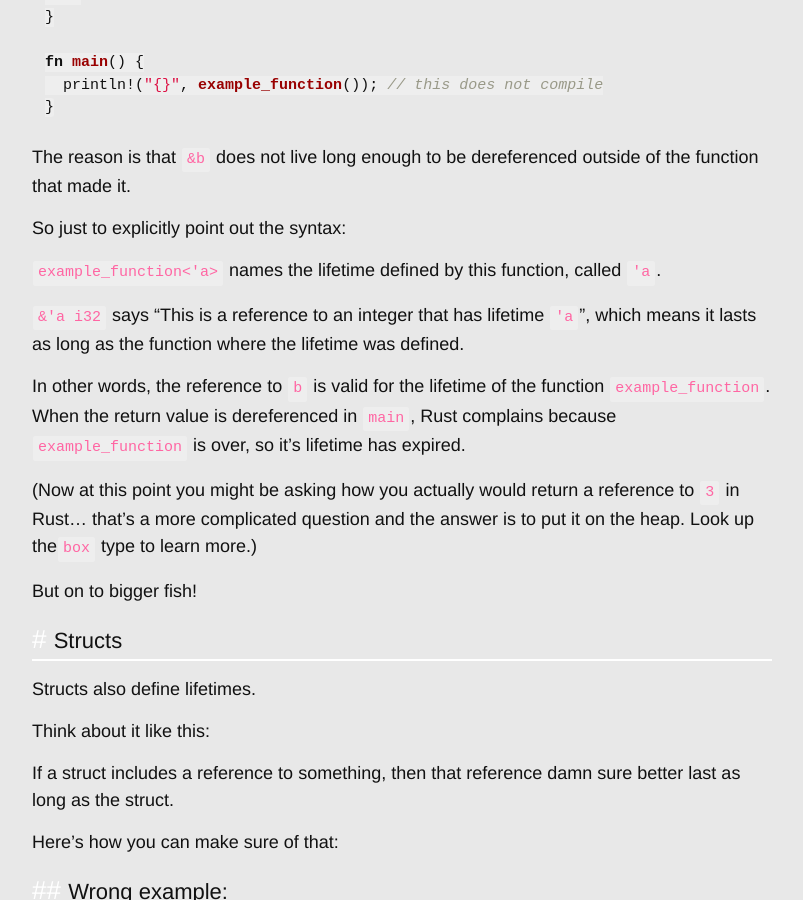
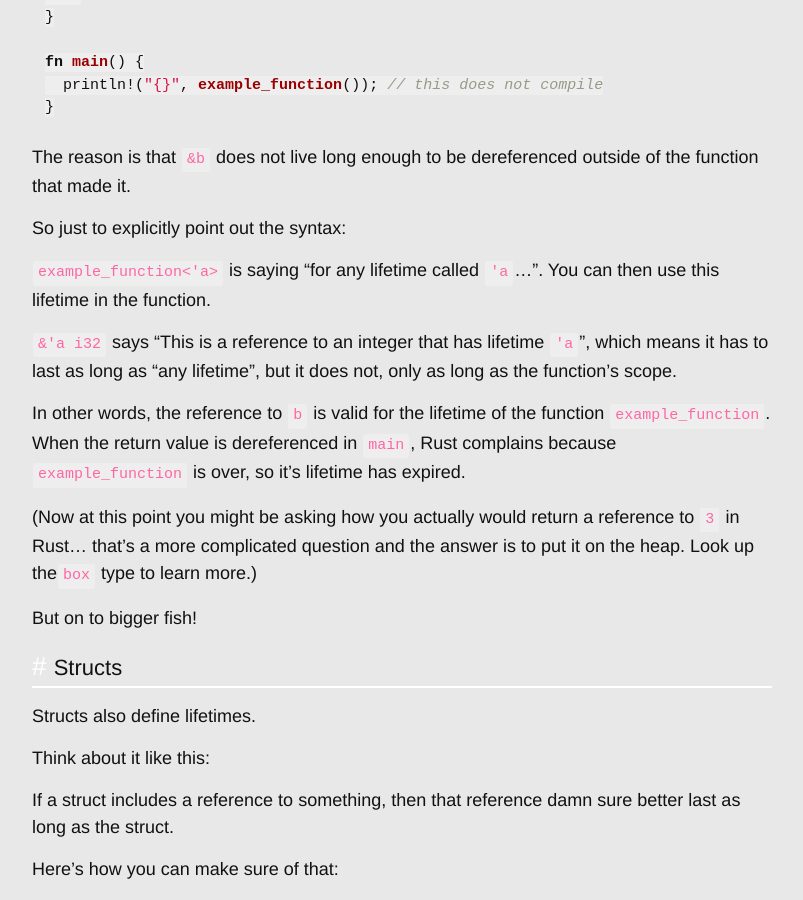
Before and after one commit to Charlesetc/charlesetc, a Jekyll site: the page built from _posts/2015-10-29-rust-lifetimes.markdown, in a window 1280 px wide and 900 px high, scrolled down 1863 px. Shown: the whole window, without its empty margins (238-1041 px from the left). Built offline with Jekyll 4.4.1, drawn with Linux system fonts in a browser that asks for light colours; Markdown is read by kramdown in place of the engine named in the settings.

Commit message:
Small fix

```diff
--- a/_posts/2015-10-29-rust-lifetimes.markdown
+++ b/_posts/2015-10-29-rust-lifetimes.markdown
@@ -83,10 +83,10 @@ The reason is that `&b` does not live long enough to be dereferenced outside of
 
 So just to explicitly point out the syntax:
 
-`example_function<'a>` names the lifetime defined by this function, called `'a`.
+`example_function<'a>` is saying "for any lifetime called `'a`...". You can then use this lifetime in the function.
 
 `&'a i32` says "This is a reference to an integer that has lifetime `'a`",
-which means it lasts as long as the function where the lifetime was defined.
+which means it has to last as long as "any lifetime", but it does not, only as long as the function's scope.
 
 In other words, the reference to `b` is valid for the lifetime of the function `example_function`.
 When the return value is dereferenced in `main`, Rust complains because `example_function` is over, so it's lifetime has expired.
```
